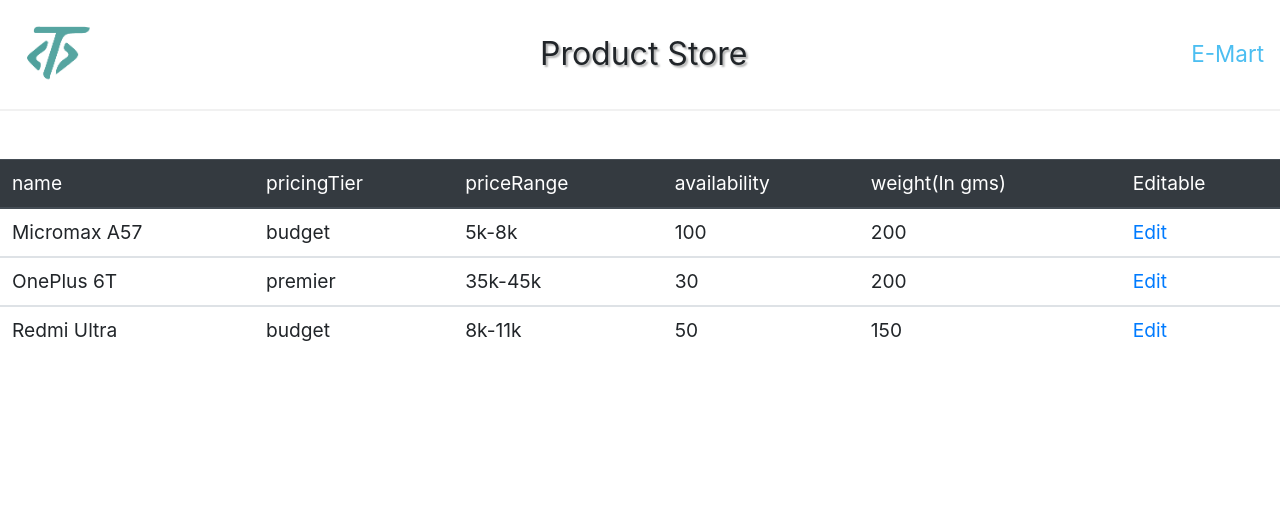
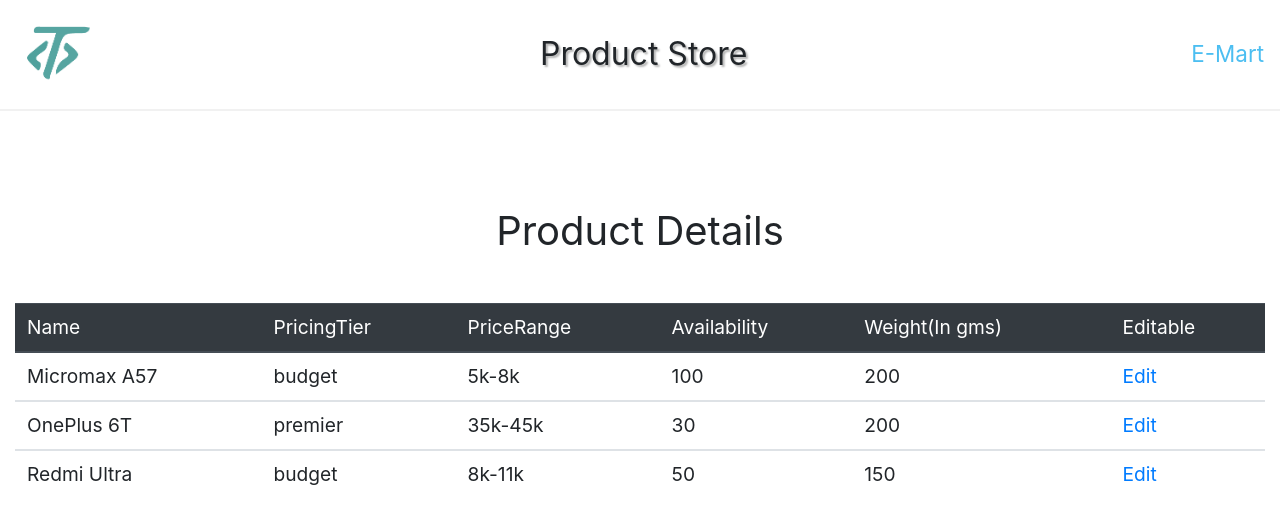
Before and after one commit to titarakshay/ProductStore, a React (Create React App) app: page / in a window 1280 px wide. Shown: the top 524 px of the page. Built offline with nearby package versions, Linux system fonts and the light colour scheme.

Commit message:
css-changes

```diff
--- a/src/components/EditProduct.jsx
+++ b/src/components/EditProduct.jsx
@@ -2,6 +2,7 @@ import React from "react";
 import { connect } from "react-redux";
 import PriceList from "./PriceList";
 import { handleSubmitAction } from "../store/action";
+import { NavLink } from "react-router-dom";
 
 class EditProduct extends React.Component {
   state = {
@@ -74,7 +75,8 @@ class EditProduct extends React.Component {
     const { budget, premier } = this.props.state.pricingInfo;
 
     return (
-      <div className="form-wrapper">
+      <div className="form-wrapper container">
+        <NavLink to="/">Back</NavLink>
         <div className="form-heading">
           <h1>Product Edit From</h1>
         </div>
@@ -105,6 +107,7 @@ class EditProduct extends React.Component {
                 onChange={this.handleRadio}
                 value="premier"
               />
+              <div className="inline block">
                 <label className="label mr-3 my-3" htmlFor="pricingTier">
                   Budget
                 </label>
@@ -116,6 +119,7 @@ class EditProduct extends React.Component {
                   onChange={this.handleRadio}
                   value="budget"
                 />
+              </div>
             </div>
             <div>
               <label className="label mr-3 my-3" htmlFor="">
--- a/src/components/HomePage.jsx
+++ b/src/components/HomePage.jsx
@@ -7,15 +7,18 @@ class HomePage extends React.Component {
     const { products } = this.props.state;
 
     return (
-      <div className="products-wrapper">
+      <div className="products-wrapper container">
+        <div className="align-center">
+          <h1>Product Details</h1>
+        </div>
         <table className="table">
           <thead className="thead-dark">
             <tr>
-              <th scope="col">name</th>
-              <th scope="col">pricingTier</th>
-              <th scope="col">priceRange</th>
-              <th scope="col"> availability</th>
-              <th scope="col">weight(In gms)</th>
+              <th scope="col">Name</th>
+              <th scope="col">PricingTier</th>
+              <th scope="col">PriceRange</th>
+              <th scope="col">Availability</th>
+              <th scope="col">Weight(In gms)</th>
               <th scope="col">Editable</th>
             </tr>
           </thead>
--- a/src/style/style.scss
+++ b/src/style/style.scss
@@ -139,6 +139,10 @@ body {
   font-family: -apple-system, BlinkMacSystemFont, "Segoe UI", Roboto, Oxygen,
     Ubuntu, Cantarell, "Open Sans", "Helvetica Neue", sans-serif;
 }
+.container {
+  max-width: 1360px;
+  margin: 0 auto;
+}
 
 // header
 
@@ -157,6 +161,13 @@ body {
   }
 }
 
+.align-center {
+  text-align: center;
+  margin: 3rem;
+  h1 {
+    font-size: 2.5rem;
+  }
+}
 // product-wrapper css
 
 .products-wrapper {
@@ -164,6 +175,9 @@ body {
 }
 
 // edit-form
+.inline {
+  display: inline-block;
+}
 .form-wrapper {
   margin-top: 2rem;
   .form-heading {
@@ -224,4 +238,7 @@ body {
       width: 3rem;
     }
   }
+  .block {
+    display: block;
+  }
 }
```
Also changed, not shown: 1 other file (tests, documents, lock files or other folders). Lines whose indentation alone changed are shown as unchanged.
